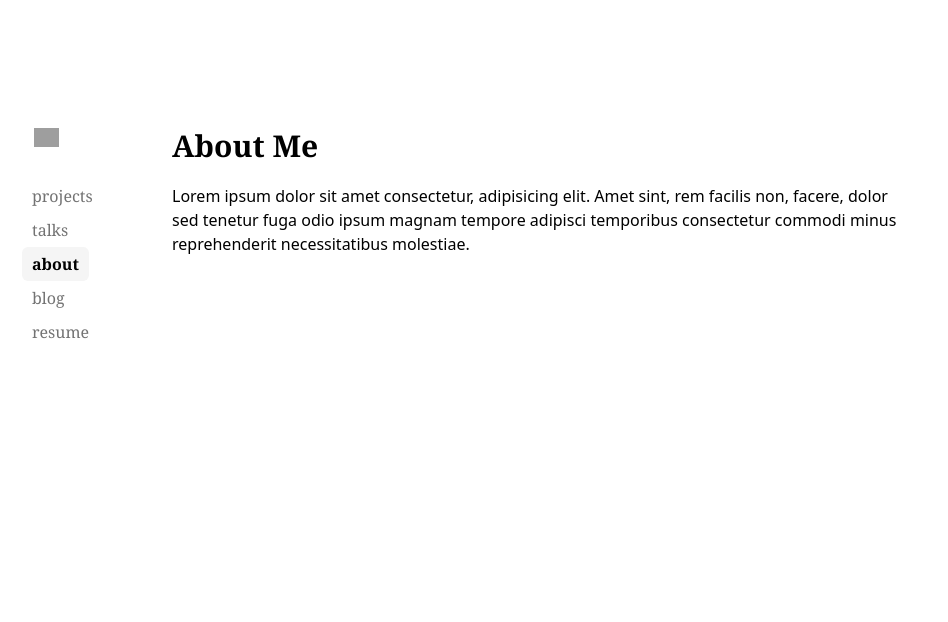
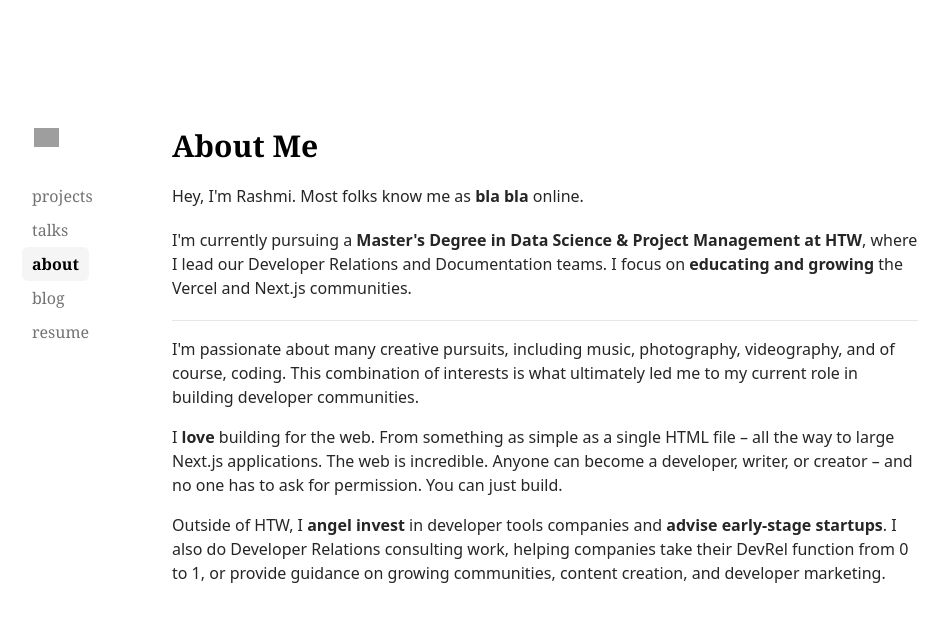
Before and after one commit to larry-dalmeida/nextjs-portfolio-template, a Next.js app: page /about in a window 1280 px wide. Shown: the top 622 px of the page, without its empty margins (170-1118 px from the left). Built offline with nearby package versions, Linux system fonts and the light colour scheme; grey boxes are pictures that could not be loaded.

Commit message:
Style About Page

```diff
--- a/src/app/about/page.tsx
+++ b/src/app/about/page.tsx
@@ -1,12 +1,44 @@
+import type { Metadata } from 'next';
+
+export const metadata: Metadata = {
+  title: 'About',
+  description: "Data Scientist currently pursuing a Master's Degree in Data Science & Project Management at HTW",
+};
+
 const About = () => (
   <section>
-    <h1 className="font-bold text-3xl font-serif mb-5">About Me</h1>
-    <p>
-      Lorem ipsum dolor sit amet consectetur, adipisicing elit. Amet sint, rem
-      facilis non, facere, dolor sed tenetur fuga odio ipsum magnam tempore
-      adipisci temporibus consectetur commodi minus reprehenderit necessitatibus
-      molestiae.
+    <h1 className="font-bold text-3xl font-serif">About Me</h1>
+    <p className="my-5 text-neutral-800 dark:text-neutral-200">
+      Hey, I'm Rashmi. Most folks know me as <b>bla bla</b> online.
     </p>
+    <div className="prose prose-neutral dark:prose-invert text-neutral-800 dark:text-neutral-200 space-y-4">
+      <p>
+        I'm currently pursuing a{" "}
+        <b>Master's Degree in Data Science & Project Management at HTW</b>,
+        where I lead our Developer Relations and Documentation teams. I focus on{" "}
+        <b>educating and growing</b> the Vercel and Next.js communities.
+      </p>
+      <hr />
+      <p>
+        I'm passionate about many creative pursuits, including music,
+        photography, videography, and of course, coding. This combination of
+        interests is what ultimately led me to my current role in building
+        developer communities.
+      </p>
+      <p>
+        I <b>love</b> building for the web. From something as simple as a single
+        HTML file – all the way to large Next.js applications. The web is
+        incredible. Anyone can become a developer, writer, or creator – and no
+        one has to ask for permission. You can just build.
+      </p>
+      <p>
+        Outside of HTW, I <b>angel invest</b> in developer tools companies and{" "}
+        <b>advise early-stage startups</b>. I also do Developer Relations
+        consulting work, helping companies take their DevRel function from 0 to
+        1, or provide guidance on growing communities, content creation, and
+        developer marketing.
+      </p>
+    </div>
   </section>
 );
 
--- a/src/app/globals.css
+++ b/src/app/globals.css
@@ -9,16 +9,67 @@
 }
 
 ::selection {
-  background-color: var(--color-rose);
-  color: var(--color-off-white);
+  background-color: #47a3f3;
+  color: #fefefe;
 }
 
 html {
   min-width: 360px;
 }
 
-code[class*="language-"],
-pre[class*="language-"] {
+.prose .anchor {
+  @apply absolute invisible no-underline;
+
+  margin-left: -1em;
+  padding-right: 0.5em;
+  width: 80%;
+  max-width: 700px;
+  cursor: pointer;
+}
+
+.anchor:hover {
+  @apply visible;
+}
+
+.prose a {
+  @apply transition-all decoration-neutral-400 dark:decoration-neutral-600 underline-offset-2 decoration-[0.1em];
+}
+
+.prose .anchor:after {
+  @apply text-neutral-300 dark:text-neutral-700;
+  content: '#';
+}
+
+.prose *:hover > .anchor {
+  @apply visible;
+}
+
+.prose pre {
+  @apply border border-neutral-800 bg-neutral-900;
+}
+
+.prose code {
+  @apply text-neutral-800 dark:text-neutral-200 px-1 py-0.5 border border-neutral-100 dark:border-neutral-800 rounded-lg bg-neutral-100 dark:bg-neutral-900;
+}
+
+.prose pre code {
+  @apply text-neutral-800 dark:text-neutral-200 p-0;
+  border: initial;
+}
+
+.prose img {
+  /* Don't apply styles to next/image */
+  @apply m-0;
+}
+
+.prose > :first-child {
+  /* Override removing top margin, causing layout shift */
+  margin-top: 1.25em !important;
+  margin-bottom: 1.25em !important;
+}
+
+code[class*='language-'],
+pre[class*='language-'] {
   @apply text-neutral-50;
 }
 
@@ -32,11 +83,16 @@ pre {
 }
 
 /* Remove Safari input shadow on mobile */
-input[type="text"],
-input[type="email"] {
+input[type='text'],
+input[type='email'] {
   -webkit-appearance: none;
   -moz-appearance: none;
   appearance: none;
+}
+
+.prose .tweet a {
+  text-decoration: inherit;
+  font-weight: inherit;
 }
 
 table {
@@ -44,6 +100,10 @@ table {
   max-width: fit-content;
   overflow-x: auto;
   white-space: nowrap;
+}
+
+.prose .callout > p {
+  margin: 0 !important;
 }
 
 [data-rehype-pretty-code-fragment] code {
```
